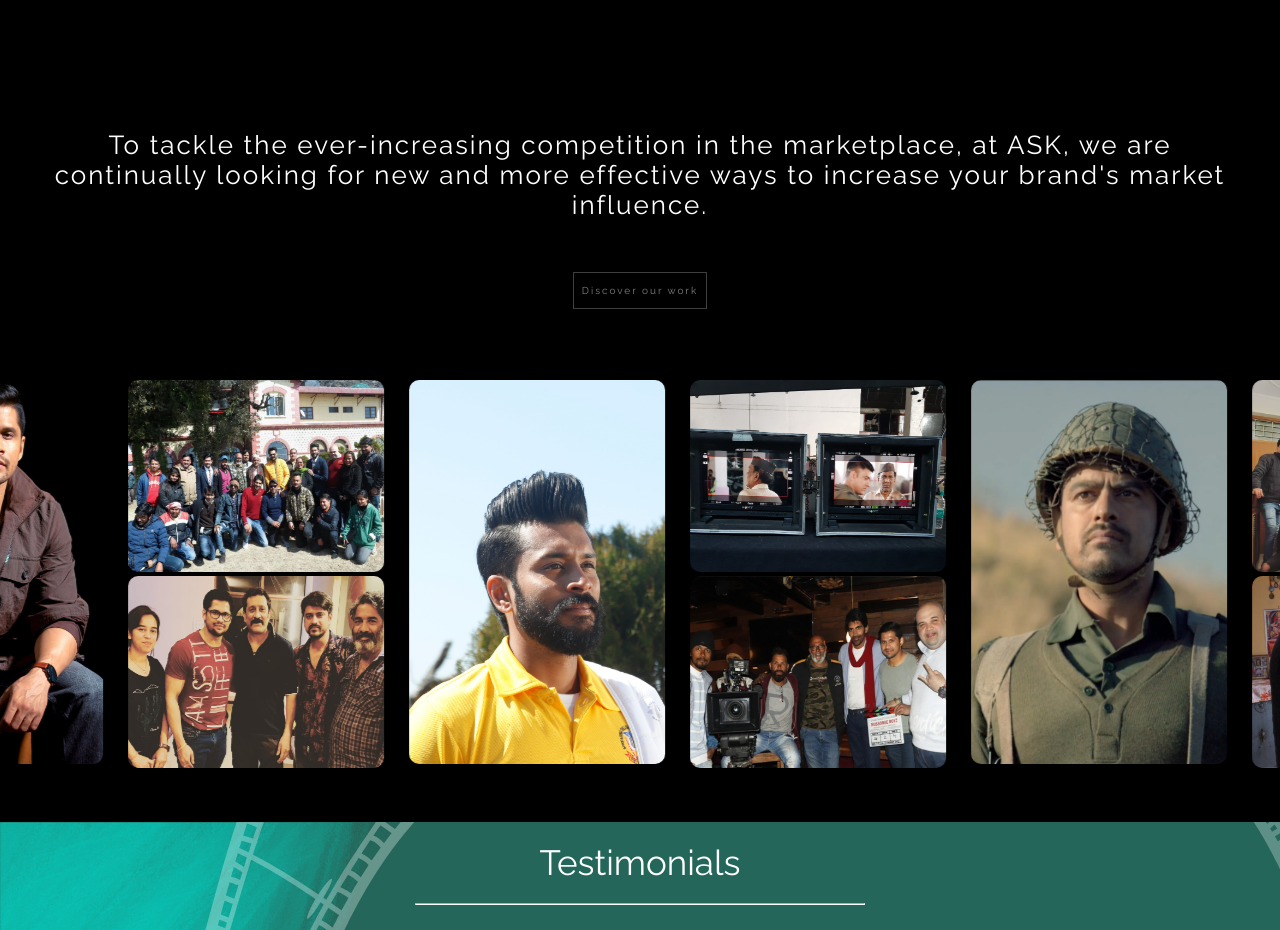
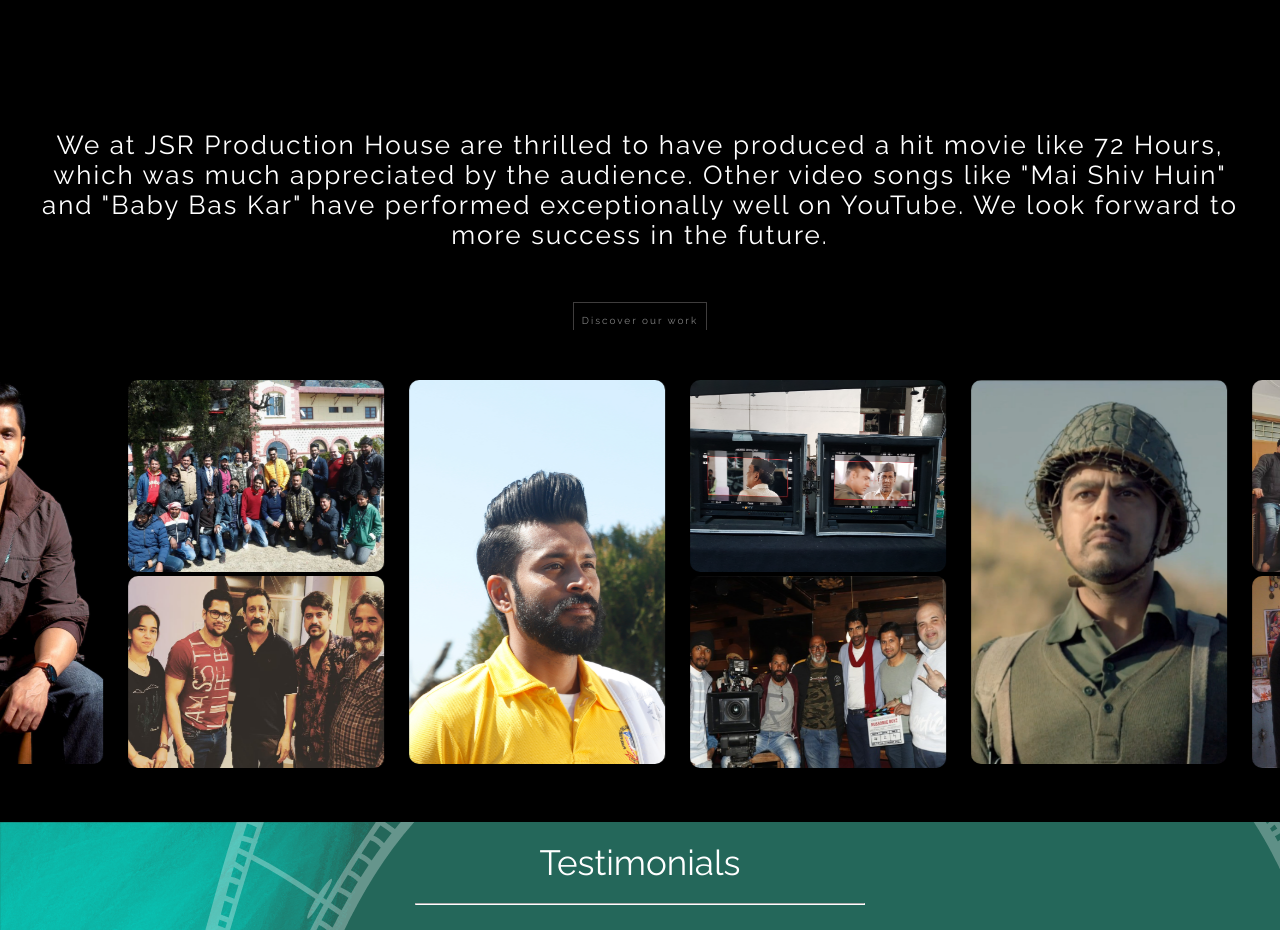
Before and after one commit to vanyaSh-20/ask, a React (Create React App) app: page / in a window 1280 px wide. Shown: the part 2320-3250 px from the top of the page. Built offline with nearby package versions, Linux system fonts and the light colour scheme.

Commit message:
work changes

```diff
--- a/src/components/Home.js
+++ b/src/components/Home.js
@@ -103,9 +103,9 @@ const Home = () => {
       <div className="home-two">
         <div className="para">
           <p>
-            To tackle the ever-increasing competition in the marketplace, at
-            ASK, we are continually looking for new and more effective ways to
-            increase your brand's market influence.
+          We at JSR Production House are thrilled to have produced a hit movie like 72 Hours,
+          which was much appreciated by the audience. Other video songs like "Mai Shiv Huin" and "Baby Bas Kar"
+          have performed exceptionally well on YouTube.  We look forward to more success in the future.
           </p>
           <Link className="para-link" to="/work">
             Discover our work
--- a/src/components/Work.js
+++ b/src/components/Work.js
@@ -10,11 +10,7 @@ const Work = () => {
             <div className='work-one'>
                 <h1>Ours work flash here ↓</h1>
             </div>
-      <div className='work-head'>
-        <p>We at JSR Production House are thrilled to have produced a hit movie like 72 Hours,
-        which was much appreciated by the audience. Other video songs like "Mai Shiv Huin" and "Baby Bas Kar"
-        have performed exceptionally well on YouTube.  We look forward to more success in the future.</p>
-      </div>
+
     <div className='work-two'>
        <div className='seven-two-hours'>
             <img src={"/72_Hours.png"} alt="img" /> <br />
```
